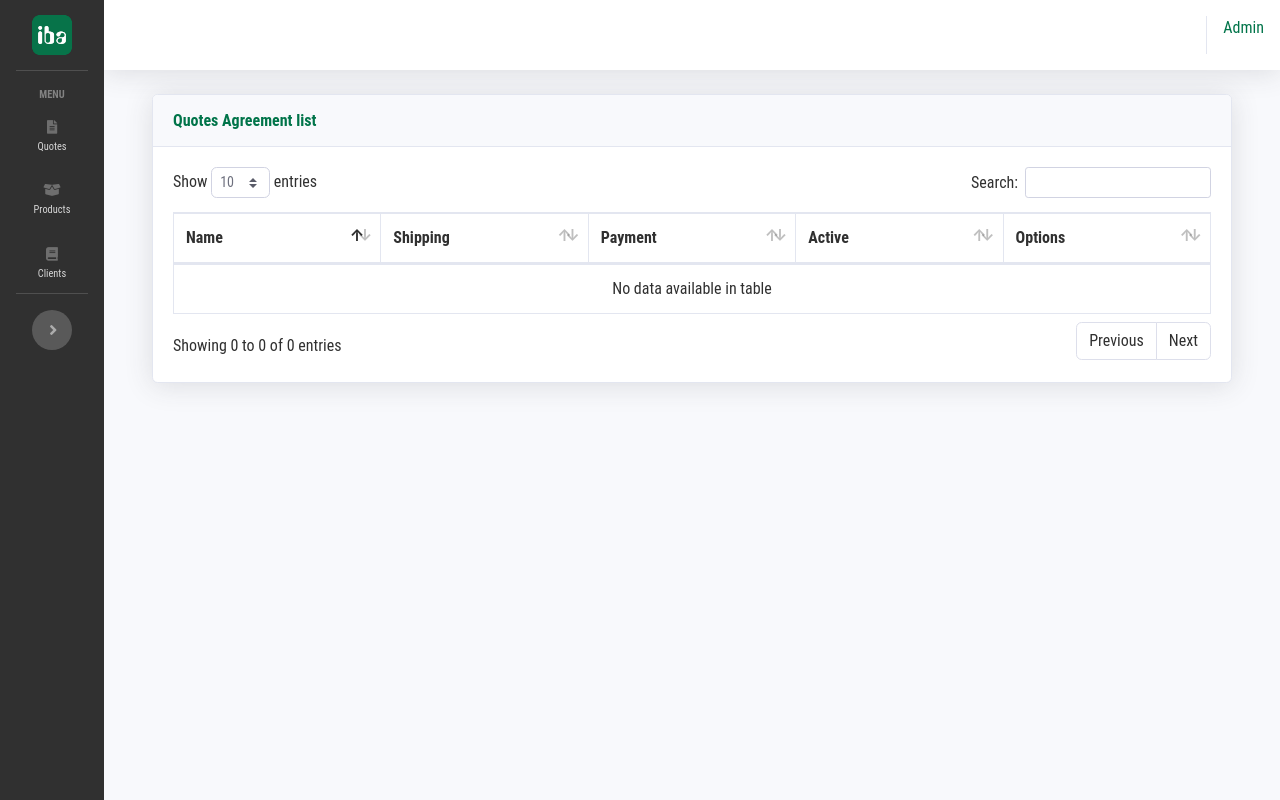
After one commit to kendryfbo/ibaerp, a Django app: page /quotes/agreement/list in a window 1280 px wide. The commit adds this page. Run offline with Django 3.2, Linux system fonts and the light colour scheme; data that the repository does not hold is empty; some libraries are stand-ins or nearby versions.

Commit message:
Initial Massive commit

```diff
--- /dev/null
+++ b/ibaquotes/templates/ibaquotes/agreement/list.html
@@ -0,0 +1,80 @@
+{% extends 'ibaquotes/base/base.html' %}
+
+{% load static %}
+
+{% block title %}
+    Quotes Agreement List
+{% endblock title %}
+
+{% block content %}
+
+<!-- Content Row -->
+
+<div class="container-fluid">
+
+    <!-- DataTales Example -->
+    <div class="card shadow mb-4">
+        <div class="card-header py-3">
+            <h6 class="m-0 font-weight-bold text-primary">Quotes Agreement list</h6>
+        </div>
+        <div class="card-body">
+            <table id="example" class="table table-bordered dataTabledisplay dateTable cell-border compact stripe" style="width:100%">
+                <thead>
+                    <tr>
+                        <th>Name</th>
+                        <th>Shipping</th>
+                        <th>Payment</th>
+                        <th>Active</th>
+                        <th>Options</th>
+                    </tr>
+                </thead>
+                <tbody>
+                    {% for agreement in agreements %}
+                    <tr>
+                        <td>{{agreement.name}}</td>
+                        <td>{{agreement.shipping_terms}}</td>
+                        <td>{{agreement.payment_condition}}</td>
+                        <td>{{agreement.active}}</td>
+                        <td class="">
+                            <a href="#" class="btn btn-warning btn-icon-split">
+                                <span class="icon text-white-50">
+                                    <i class="fas fa-edit"></i>
+                                </span>
+                                <span class="text">Edit</span>
+                            </a>
+                            <a href="#" class="btn btn-danger btn-icon-split">
+                                <span class="icon text-white-50">
+                                    <i class="fas fa-trash-alt"></i>
+                                </span>
+                                <span class="text">Delete</span>
+                            </a>
+                        </td>
+                    </tr>
+                    {% endfor %}
+                </tbody>
+            </table>
+        </div>
+    </div>
+
+</div>
+
+<!-- Content Row -->
+
+{% endblock content %}
+
+
+{% block custom_scripts %}
+<script>
+    $(document).ready(function () {
+        $('#example').DataTable({
+             "columns": [
+                { "width": "20%" },
+                { "width": "20%" },
+                { "width": "20%" },
+                { "width": "20%" },
+                { "width": "20%" },
+            ]
+        });
+    });
+</script>
+{% endblock custom_scripts %}
--- a/ibaquotes/templates/ibaquotes/base/base.html
+++ b/ibaquotes/templates/ibaquotes/base/base.html
@@ -57,6 +57,9 @@
 
     {% include 'base/foot.html' %}
 
+    {% block custom_scripts %}
+
+    {% endblock custom_scripts %}
 </body>
 
 </html>
--- a/ibaquotes/urls.py
+++ b/ibaquotes/urls.py
@@ -7,10 +7,12 @@ urlpatterns = [
     path('', views.index),
     path('templatetest/', views.templatetest),
 
+    path('product/list', views.product_list, name='product-list'),
     path('product/create/', views.create_product, name='product-create'),
     path('product/store/', views.store_product, name='product-store'),
     path('product/import/', views.import_product, name='product-import-file'),
 
-    path('agreement/create', views.create_agreement, name='agreement-create'),
-    path('agreement/store', views.store_agreement, name='agreement-store')
+    path('agreement/list', views.agreement_list, name='agreement-list'),
+    path('agreement/create', views.agreement_create, name='agreement-create'),
+    path('agreement/store', views.agreement_store, name='agreement-store')
 ]
--- a/ibaquotes/views/quotes/agreement.py
+++ b/ibaquotes/views/quotes/agreement.py
@@ -1,10 +1,19 @@
 from django.shortcuts import render, HttpResponse
 from ibaquotes.models.quotes import QuotesAgreement
 
-def create_agreement(request):
+
+def agreement_list(request):
+
+    agreements = QuotesAgreement.objects.all();
+    context = {
+        'agreements': agreements
+    }
+    return render(request,'ibaquotes/agreement/list.html',context)
+
+def agreement_create(request):
 
     return render(request,'ibaquotes/agreement/create.html')
 
-def store_agreement(request):
+def agreement_store(request):
 
     return render(request,'ibaquotes/agreement/create.html')
--- a/templates/base/foot.html
+++ b/templates/base/foot.html
@@ -12,3 +12,7 @@
 
 <!-- Page level plugins -->
 <script src={% static 'vendor/chart.js/Chart.min.js' %}></script>
+<script src={% static 'vendor/datatables/jquery.dataTables.min.js' %}></script>
+<script src={% static 'vendor/datatables/dataTables.bootstrap4.min.js' %}></script>
+
+<!-- Page level custom scripts -->
--- a/templates/base/head.html
+++ b/templates/base/head.html
@@ -2,7 +2,7 @@
 
 <!-- Custom fonts for this template-->
 <link href={% static 'vendor/fontawesome-free/css/all.min.css' %} rel="stylesheet" type="text/css">
-
+<link href={% static 'vendor/datatables/dataTables.bootstrap4.min.css' %} rel="stylesheet" type="text/css">
 
 <!-- Custom styles for this template-->
 <link href={% static 'css/iba-baseline.css' %} rel="stylesheet">
--- a/templates/base/sidebar.html
+++ b/templates/base/sidebar.html
@@ -31,7 +31,7 @@
                 <a class="collapse-item text-white" href="">
                     <i class="far fa-plus-square text-success"></i> New Quote
                 </a>
-                <a class="collapse-item text-white" href={% url 'agreement-create' %} >
+                <a class="collapse-item text-white" href={% url 'agreement-list' %} >
                     <i class="far fa-plus-square text-success"></i> New Agreement
                 </a>
                 <a class="collapse-item text-white" href="">
@@ -51,7 +51,7 @@
         <div id="collapseTwo" class="collapse" aria-labelledby="headingTwo" data-parent="#accordionSidebar">
             <div class="bg-secondary py-2 collapse-inner rounded">
                 <h6 class="collapse-header">Options:</h6>
-                <a class="collapse-item text-white" href="">
+                <a class="collapse-item text-white" href={% url 'product-list' %}>
                     <i class="fas fa-list text-info"></i> Product List
                 </a>
                 <a class="collapse-item text-white" href={% url 'product-import-file' %} >
```
Also changed, not shown: ibaquotes/admin.py (+7 -4 lines), ibaquotes/models/quotes.py (+21 -2 lines), ibaquotes/resources.py (+5 -4 lines), ibaquotes/templates/ibaquotes/product/list.html (added, +76 -0 lines), ibaquotes/views/product/product.py (+8 -0 lines), ibaquotes/migrations/0008_auto_20201006_1627.py (added), ibaquotes/migrations/0009_auto_20201006_1756.py (added).
